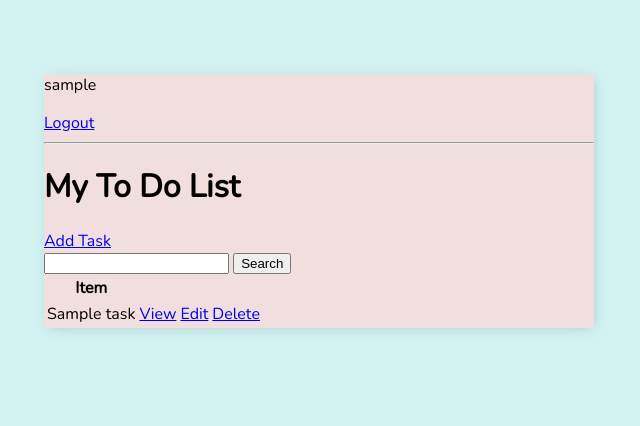
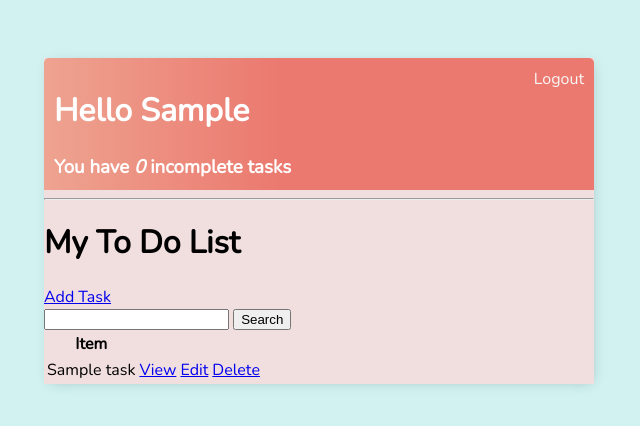
Before and after one commit to wujiaan2022/To-Do-PP4, a Django app: page / in a window 1280 px wide. Shown: the top 426 px of the page, without its empty margins (321-961 px from the left). Run offline with Django 3.2, Linux system fonts and the light colour scheme; a user stored in the database is signed in; tables that the repository leaves empty hold one stand-in row (values such as "Sample post").

Commit message:
add header bar to task list html and style the header bar in main html

```diff
--- a/ToDoApp/templates/ToDoApp/main.html
+++ b/ToDoApp/templates/ToDoApp/main.html
@@ -27,6 +27,21 @@
             -webkit-box-shadow: 2px 2px 13px -4px rgba(0, 0, 0, 0.21);
             box-shadow: 2px 2px 13px -4px rgba(0, 0, 0, 0.21);
         }
+
+        .header-bar {
+            display: flex;
+            justify-content: space-between;
+            color: white;
+            padding: 10px;
+            border-radius: 5px 5px 0 0;
+            background: linear-gradient(90deg, #EEA390 0%, #EB796F 43%, #EB796F 100%);
+        }
+
+        .header-bar a {
+            color: rgb(247, 247, 247);
+            text-decoration: none;
+        }
+
     </style>
 </head>
 <body>
--- a/ToDoApp/templates/ToDoApp/task_list.html
+++ b/ToDoApp/templates/ToDoApp/task_list.html
@@ -1,11 +1,17 @@
 {% extends 'ToDoApp/main.html' %}
 {% block content %}
-{% if request.user.is_authenticated %}
-    <p>{{request.user}}</p>
+
+<div class="header-bar">
+    <div>
+        <h1>Hello {{request.user|title}}</h1>
+        <h3 style="margin:0">You have <i>{{count}}</i> incomplete task{{count|pluralize}}</h3>
+    </div>
+    {% if request.user.is_authenticated %}
     <a href="{% url 'logout' %}">Logout</a>
-{% else %}
+    {% else %}
     <a href="{% url 'login' %}">Login</a>
-{% endif %}
+    {% endif %}
+</div>
 
 
 <hr>
```
